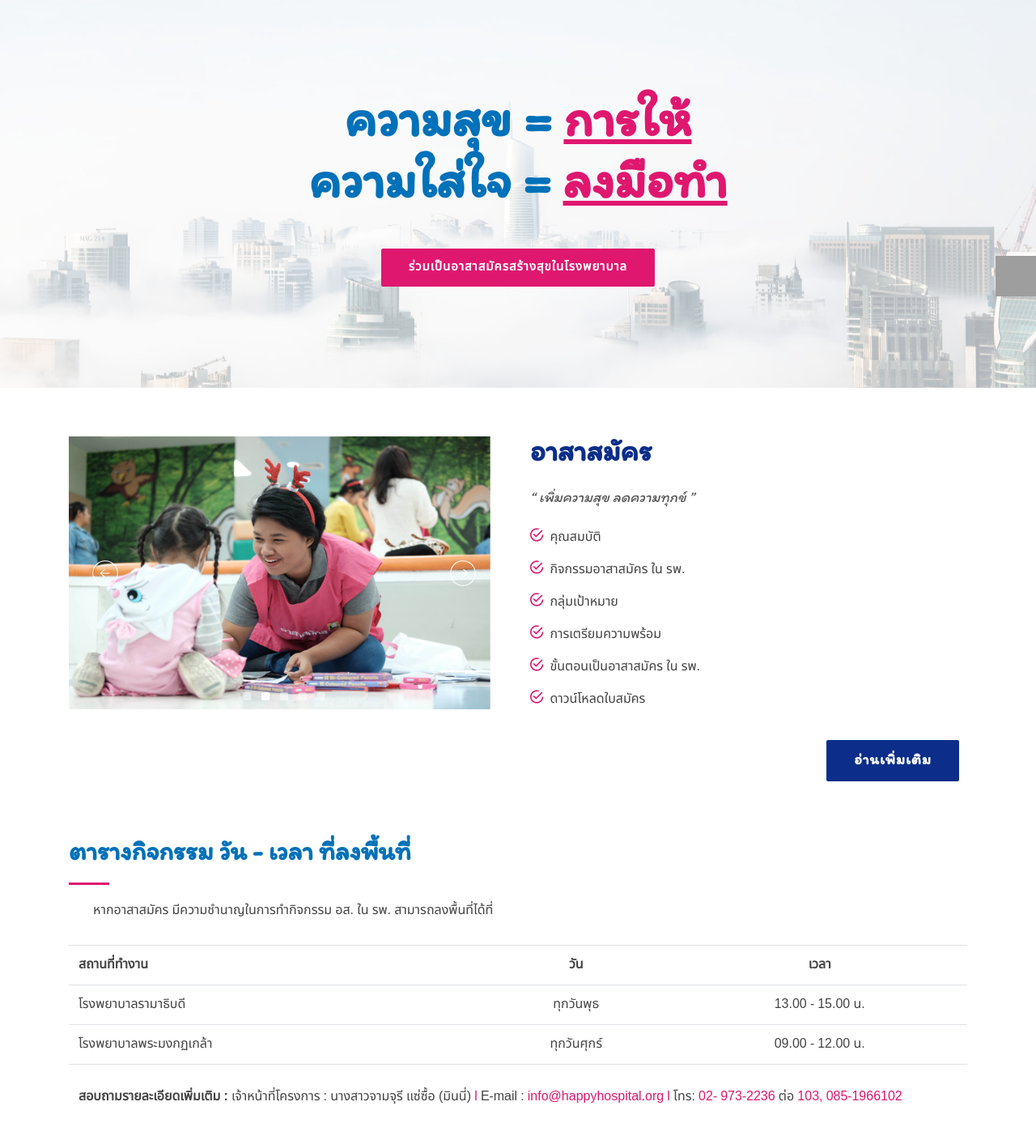
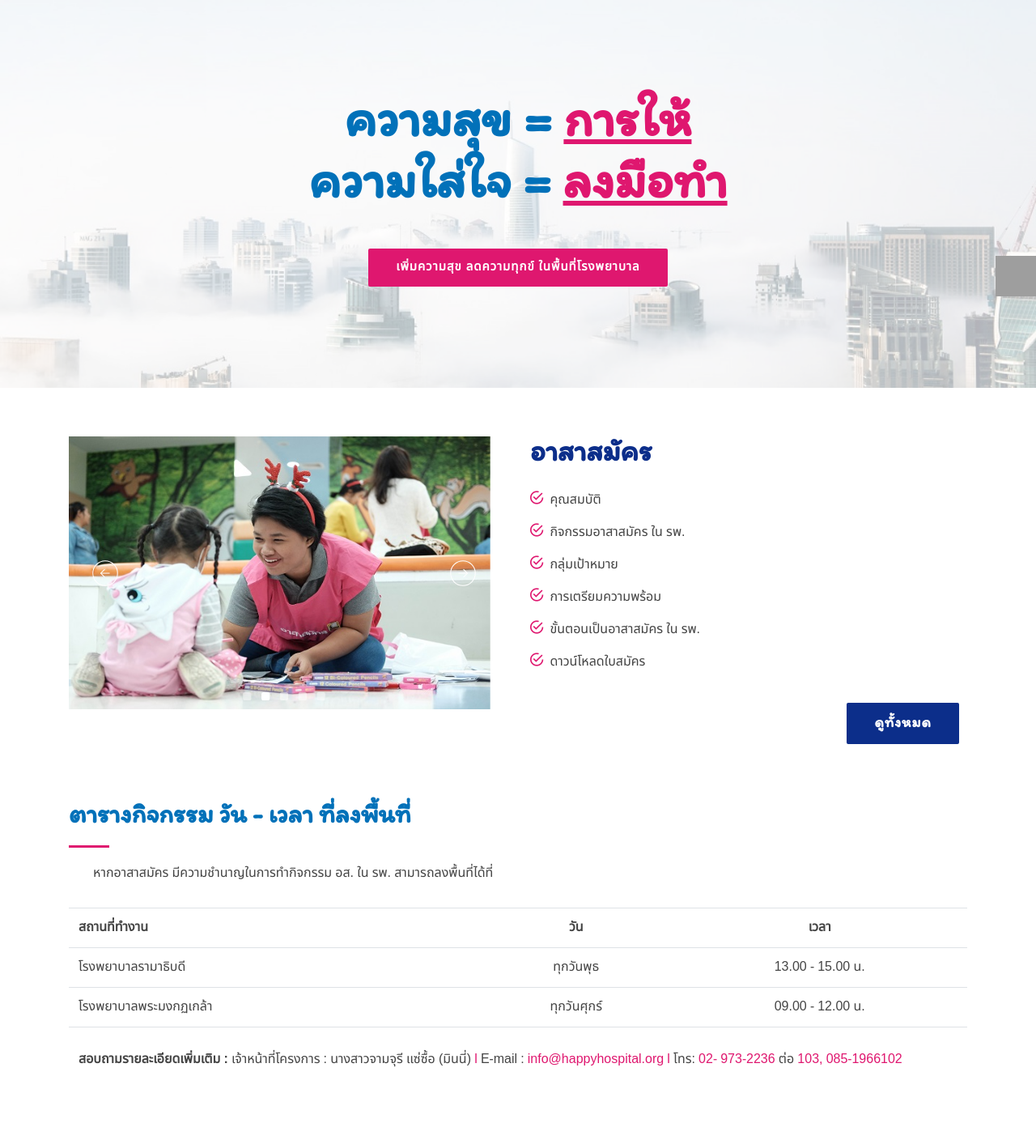
Before and after one commit to ISProject2018/happyhospital, a PHP site: page / in a window 1280 px wide. Shown: the part 134-1542 px from the top of the page at 81% size. Run offline with PHP 8.4, Linux system fonts and the light colour scheme; some web fonts are replaced; grey boxes are pictures that could not be loaded.

Commit message:
28/06/61 13:45 ex

```diff
--- a/index.php
+++ b/index.php
@@ -20,7 +20,6 @@
   <link href="lib/animate/animate.min.css" rel="stylesheet">
   <link href="lib/ionicons/css/ionicons.min.css" rel="stylesheet">
   <link href="lib/owlcarousel/assets/owl.carousel.min.css" rel="stylesheet">
-  <link href="lib/magnific-popup/magnific-popup.css" rel="stylesheet">
   <link href="lib/ionicons/css/ionicons.min.css" rel="stylesheet">
 
   <!-- Main Stylesheet File -->
@@ -60,7 +59,7 @@
         <span>ลงมือทำ</span>
       </h2>
       <div>
-        <a href="volunteer.php" class="btn-projects scrollto">ร่วมเป็นอาสาสมัครสร้างสุขในโรงพยาบาล</a>
+        <a href="volunteer.php" class="btn-projects scrollto">เพิ่มความสุข ลดความทุกข์ ในพื้นที่โรงพยาบาล</a>
       </div>
     </div>
 
@@ -91,7 +90,6 @@
 
           <div class="col-lg-6 content">
             <h2>อาสาสมัคร</h2>
-            <h3>“ เพิ่มความสุข ลดความทุกข์ ”</h3>
             <ul>
               <li>
                 <i class="ion-android-checkmark-circle"></i> คุณสมบัติ</li>
@@ -107,7 +105,7 @@
                 <i class="ion-android-checkmark-circle"></i> ดาวน์โหลดใบสมัคร</li>
             </ul>
             <div class="float-right">
-              <a class="btn-readmore" href="volunteer.php">อ่านเพิ่มเติม</a>
+              <a class="btn-readmore" href="volunteer.php">ดูทั้งหมด</a>
             </div>
           </div>
         </div>
@@ -362,7 +360,7 @@
     <section id="testimonials" class="wow fadeInUp">
       <div class="container">
         <div class="section-header">
-          <h2>นิยามสร้างสุข</h2>
+          <h2>อาสาสร้างสุข</h2>
         </div>
         <div class="owl-carousel testimonials-carousel">
 
```
Also changed, not shown: img/gallery/281066.jpg, img/gallery/DSCF0569.jpg, img/gallery/DSCF0624.jpg, img/gallery/IMG_6832.jpg, img/gallery/IMG_6836.jpg, img/intro-carousel/1.jpg, img/intro-carousel/2.jpg, img/intro-carousel/3.jpg, img/intro-carousel/4.jpg, img/intro-carousel/5.jpg.
